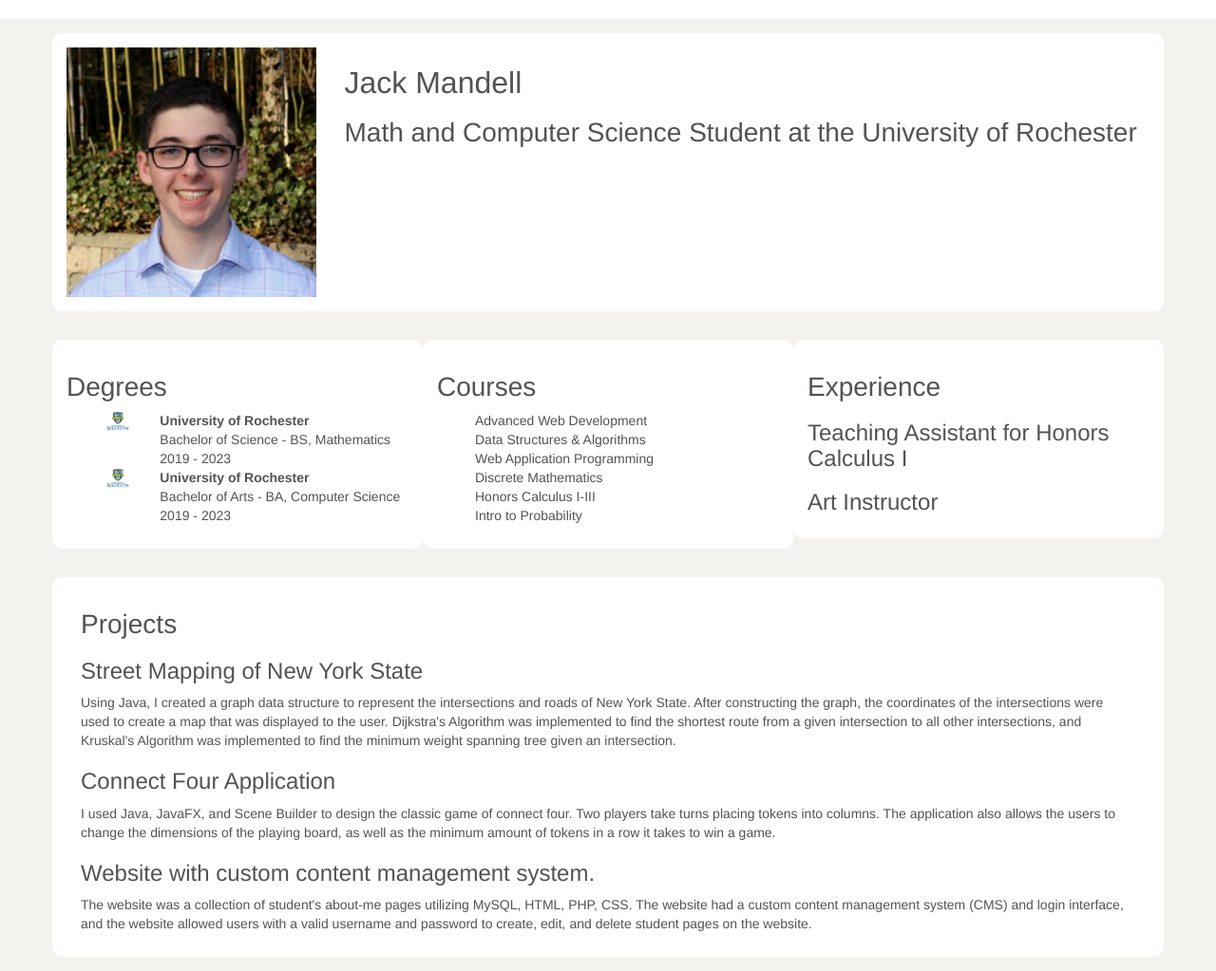
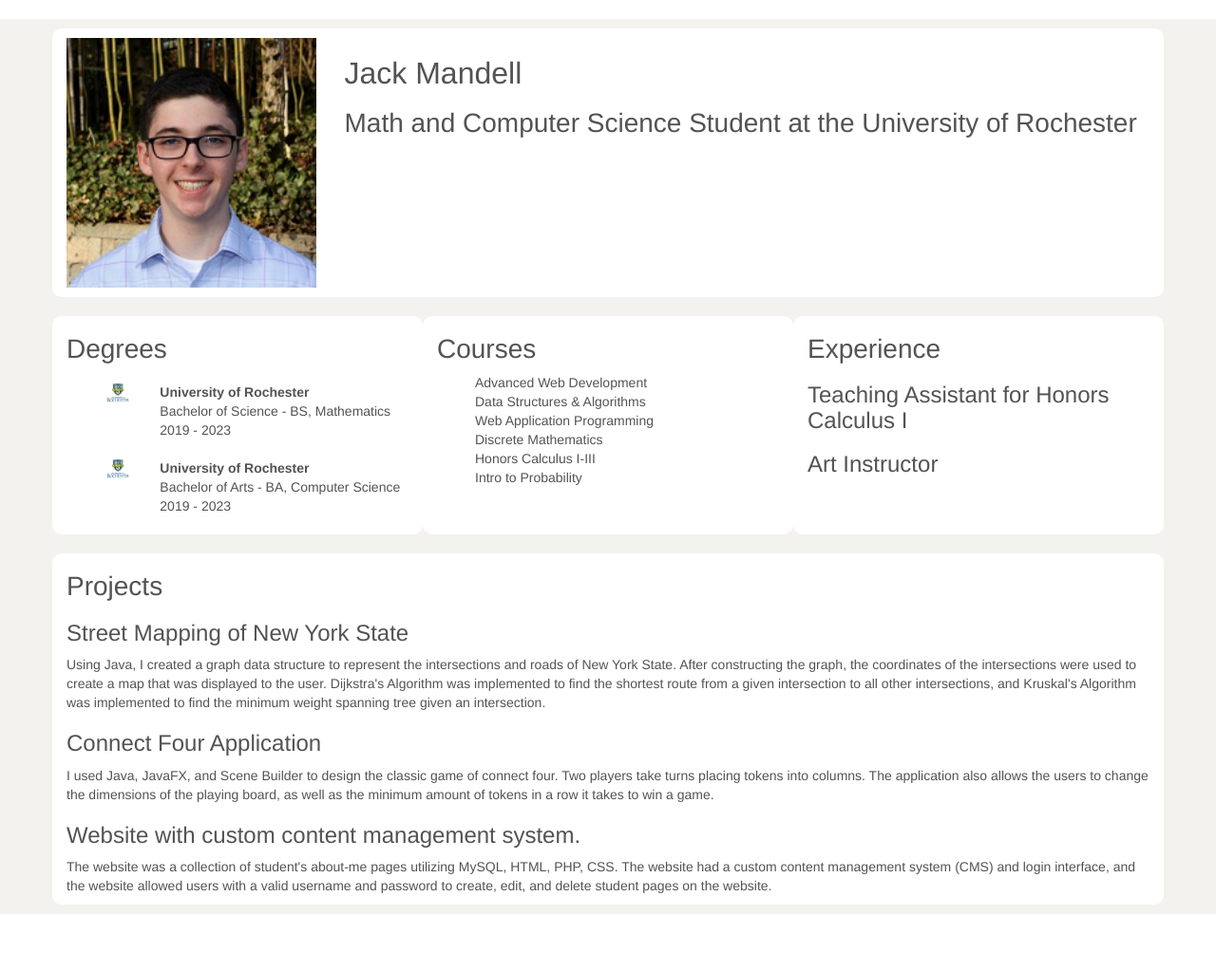
Before and after one commit to lkoblenc/project, a Flask app: page /jack in a window 1280 px wide. Shown: the part 52-1075 px from the top of the page at 95% size. After the commit the page ends 1015 px from the top, so only its background shows below. Run offline with Flask 2, Linux system fonts and the light colour scheme; some libraries are stand-ins or nearby versions.

Commit message:
worked on layout

```diff
--- a/static/styles.css
+++ b/static/styles.css
@@ -17,10 +17,8 @@
 
 .bg-layout {
 	background-color: white;
-	margin-top: 15px;
-	margin-bottom: 15px;
 	border-radius: 10px;
-	padding: 15px;
+
 }
 main {
 	color: #535353;
@@ -31,9 +29,6 @@ main {
 /*.li-layout {
 	display: flex;
 }*/
-.degree {
-	margin-left: 10px;
-}
 .degrees ul ul li:nth-of-type(1) {
 	font-weight: bold;
 }
@@ -49,3 +44,15 @@ h3 {
 h4 {
 	font-size: 20px;
 }
+.row.display-flex {
+  display: flex;
+  flex-wrap: wrap;
+}
+.row.display-flex > [class*='col-'] {
+  display: flex;
+  flex-direction: column;
+}
+[class*="col-"] {
+    margin-bottom: 10px;
+    margin-top: 10px;
+}
--- a/templates/jack.html
+++ b/templates/jack.html
@@ -2,10 +2,10 @@
 
 {% block content %}
 <div class="bg-light">
-	<main class="container">
-		<aside class="row col-container">
-			<div class="bg-layout col-md-12">
-				<header class="row .row-eq-height">
+	<main class="container ">
+		<div class="row display-flex">
+			<div class="bg-layout col-lg-12 col-md-12 col-xs-12">
+					<header class="row">
 						<img src="{{url_for('static',filename='images/jack.png')}}" class='col-md-3'>
 						<div class='col-md-9'>
 							<h1> Jack Mandell </h1>
@@ -14,10 +14,54 @@
 
 					</header>
 			</div>
+			<div class="bg-layout col-lg-4 col-md-6 col-xs-12">
+				<h2> Degrees </h2>
 
-		</aside>
+				<section class="degrees">
+					<ul>
+						<li class="li-layout row">
+							<img src="{{url_for('static',filename='images/ur.png')}}" class="col-md-2">
+							<ul class="col-md-10">
+								<li> University of Rochester </li>
+								<li> Bachelor of Science - BS, Mathematics </li>
+								<li> 2019 - 2023 </li>
+						 	</ul>
+						</li>
+						<li class="li-layout row">
+							 <img src="{{url_for('static',filename='images/ur.png')}}" class="col-md-2">
+							 <ul class="col-md-10">
+							 	<li> University of Rochester </li>
+							 	<li> Bachelor of Arts - BA, Computer Science </li>
+							 	<li> 2019 - 2023 </li>
+							 </ul>
+						</li>
+					</ul>
 
-		<article class="education row col-container">
+					</section>
+			</div>
+			<div class="bg-layout col-lg-4 col-md-6 col-xs-12">
+					<h2> Courses </h2>
+
+					<section class="courses">
+						<ul>
+							<li> Advanced Web Development </li>
+							<li> Data Structures & Algorithms </li>
+							<li> Web Application Programming </li>
+							<li> Discrete Mathematics </li>
+							<li> Honors Calculus I-III </li>
+							<li> Intro to Probability </li>
+						</ul>
+					</section>
+			</div>
+			<div class="bg-layout col-lg-4 col-md-12 col-xs-12">
+					<section class="experience">
+						<h2> Experience </h2>
+						<h3> Teaching Assistant for Honors Calculus I </h3>
+						<h3> Art Instructor  </h3>
+					</section>
+			</div>
+
+			<!-- <article class="education row display-flex">
 				<div class="bg-layout col-md-4">
 					<h2> Degrees </h2>
 
@@ -64,9 +108,9 @@
 						<h3> Art Instructor  </h3>
 					</section>
 				</div>
-		</article>
-		<div class="bg-layout row ">
-			<section class="projects col-md-12">
+			</article> -->
+			<div class="bg-layout col-lg-12 col-md-12 col-xs-12 ">
+					<section class="projects">
 					<h2> Projects </h2>
 						<h3> Street Mapping of New York State </h3>
 						<p> Using Java, I created a graph data structure to represent the intersections and roads of New York State. After constructing the graph, the coordinates of the intersections were used to create a map that was displayed to the user. Dijkstra's Algorithm was implemented to find the shortest route from a given intersection to all other intersections, and Kruskal's Algorithm was implemented to find the minimum weight spanning tree given an intersection.  </p>
@@ -82,6 +126,7 @@
 
 					</section>
 			</div>
+		</div>
 	</main>
 </div>
 
```
Lines whose indentation alone changed are shown as unchanged.
